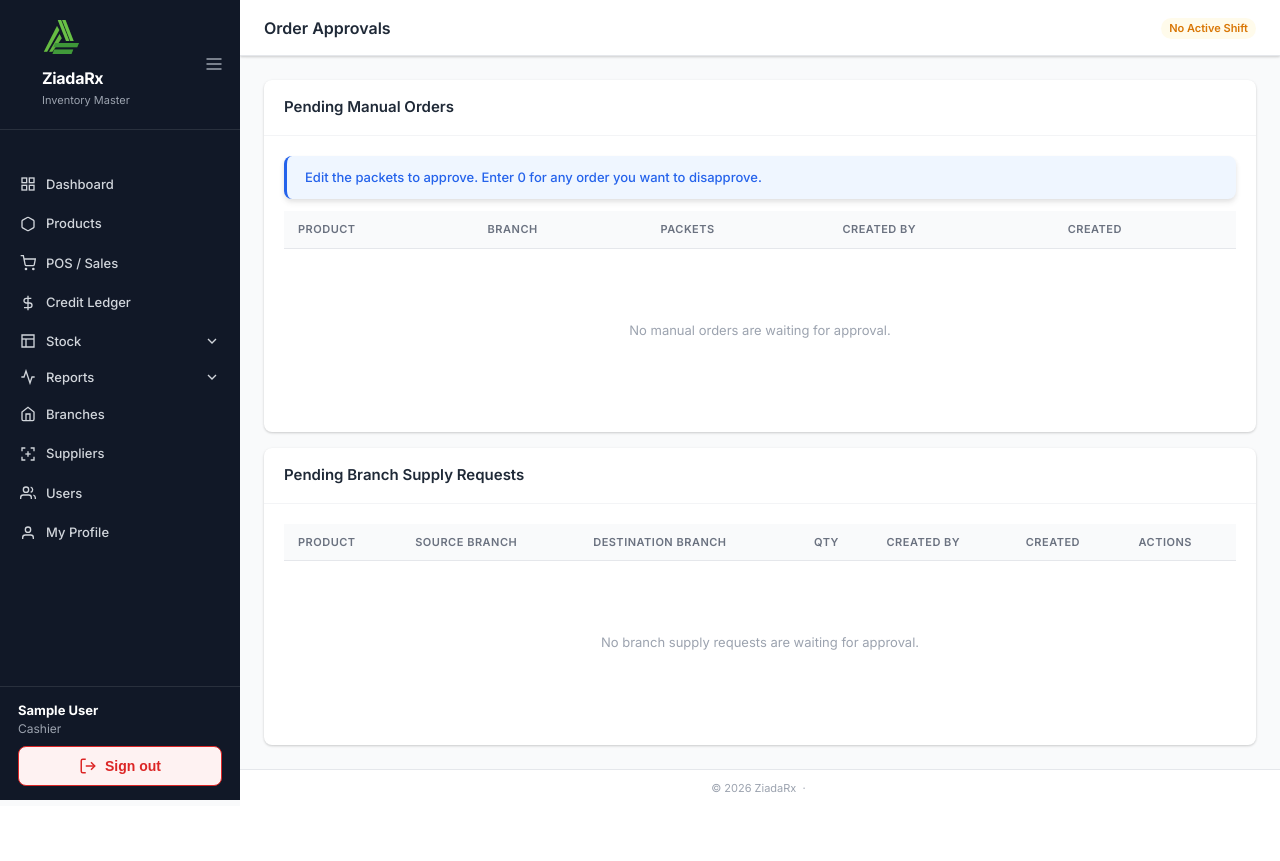
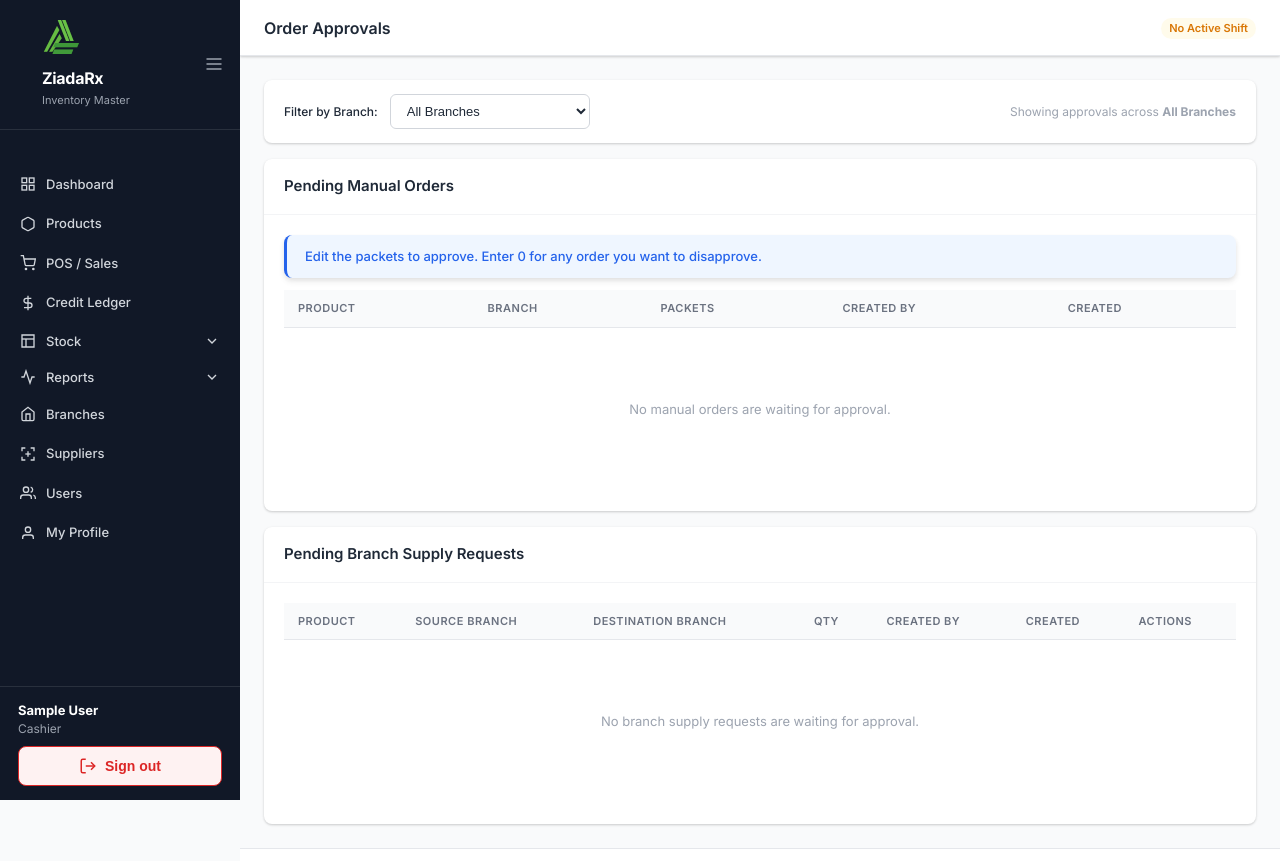
Before and after one commit to Ndolo7/Pharmtech-POS, a Django app: page /products/order/approvals/ in a window 1280 px wide. Shown: the top 861 px of the page. Before the commit the page ends 800 px from the top, so only its background shows below. Run offline with Django 4.2, Linux system fonts and the light colour scheme; the visitor is signed in with stand-in values (Sample User, id 1); data comes from the database, SQL or seed files in the repository; data that the repository does not hold is empty; parts of the project's set-up code (start-up, migrations or seed data) failed here and were passed over; some libraries are stand-ins or nearby versions.

Commit message:
feat: implement branch-based filtering for order approvals and fix branch manager display logic

```diff
--- a/products/views.py
+++ b/products/views.py
@@ -591,8 +591,7 @@ def manual_order_create_view(request):
         active_branch_scope = list(Branch.objects.filter(is_active=True))
         now_local = timezone.localtime(timezone.now())
         internal_supply_lines = []
-        product_branch_requirements = defaultdict(lambda: defaultdict(int))
-        product_packet_totals = defaultdict(int)
+        external_order_lines = []
 
         for (product_id, branch_id), requested_packets in grouped_lines.items():
             product = product_map[product_id]
@@ -602,8 +601,7 @@ def manual_order_create_view(request):
                 internal_supply_lines.append((product, source_branch, branch, requested_packets))
                 continue
 
-            product_branch_requirements[product_id][branch.name] += requested_packets
-            product_packet_totals[product_id] += requested_packets
+            external_order_lines.append((product, branch, requested_packets))
 
         reorder_ids = set()
         internal_supply_count = 0
@@ -631,24 +629,27 @@ def manual_order_create_view(request):
                     branch_requests_to_notify.append(branch_request)
                 internal_supply_count += 1
 
-            for product_id, packets in product_packet_totals.items():
-                product = product_map[product_id]
-                branch_requirements = dict(product_branch_requirements[product_id])
+            for product, branch, packets in external_order_lines:
+                branch_requirements = {branch.name: packets}
                 current_stock = product.current_stock()
-                existing = (
-                    AutoReorderRequest.objects.select_for_update()
-                    .filter(product=product, origin=AutoReorderRequest.ORIGIN_MANUAL, status=AutoReorderRequest.STATUS_OPEN)
-                    .order_by("-created_at")
-                    .first()
+                existing_candidates = AutoReorderRequest.objects.select_for_update().filter(
+                    product=product,
+                    origin=AutoReorderRequest.ORIGIN_MANUAL,
+                    status=AutoReorderRequest.STATUS_OPEN,
                 )
+                existing = None
+                for candidate in existing_candidates:
+                    reqs = candidate.branch_requirements or {}
+                    if isinstance(reqs, dict) and branch.name in reqs:
+                        existing = candidate
+                        break
 
                 if existing:
                     existing_branch_requirements = existing.branch_requirements or {}
                     if not isinstance(existing_branch_requirements, dict):
                         existing_branch_requirements = {}
                     merged_branch_requirements = dict(existing_branch_requirements)
-                    for branch_name, branch_packets in branch_requirements.items():
-                        merged_branch_requirements[branch_name] = _to_non_negative_int(merged_branch_requirements.get(branch_name, 0)) + _to_non_negative_int(branch_packets)
+                    merged_branch_requirements[branch.name] = _to_non_negative_int(merged_branch_requirements.get(branch.name, 0)) + packets
 
                     existing.requested_quantity = _to_non_negative_int(existing.requested_quantity) + packets
                     existing.remaining_quantity = _to_non_negative_int(existing.remaining_quantity) + packets
@@ -793,12 +794,42 @@ def manual_order_create_view(request):
     })
 
 
+def _redirect_to_order_approvals(request):
+    branch_id = (
+        request.POST.get("branch_id")
+        or request.GET.get("branch_id")
+        or request.POST.get("branch")
+        or request.GET.get("branch")
+        or ""
+    ).strip()
+    url = reverse("order-approvals")
+    if branch_id:
+        url = f"{url}?branch={branch_id}"
+    return redirect(url)
+
+
 @login_required
 def manual_order_approval_list_view(request):
     if not request.user.can_approve_manual_orders():
         return HttpResponseForbidden("Permission denied.")
 
-    pending_manual_orders = (
+    selected_branch_id = (
+        request.GET.get("branch")
+        or request.GET.get("branch_id")
+        or request.POST.get("branch_id")
+        or request.POST.get("branch")
+        or ""
+    ).strip()
+
+    all_branches = list(Branch.objects.filter(is_active=True).order_by("name"))
+    selected_branch = None
+    if selected_branch_id:
+        for b in all_branches:
+            if str(b.id) == selected_branch_id:
+                selected_branch = b
+                break
+
+    pending_manual_orders = list(
         AutoReorderRequest.objects.filter(
             origin=AutoReorderRequest.ORIGIN_MANUAL,
             approval_status=AutoReorderRequest.APPROVAL_PENDING,
@@ -806,11 +837,23 @@ def manual_order_approval_list_view(request):
         .select_related("product", "created_by", "approved_by")
         .order_by("-created_at")
     )
-    pending_branch_supply_requests = (
-        BranchSupplyRequest.objects.filter(status=BranchSupplyRequest.STATUS_PENDING)
-        .select_related("product", "source_branch", "destination_branch", "created_by")
-        .order_by("-created_at")
-    )
+    pending_branch_supply_requests = BranchSupplyRequest.objects.filter(status=BranchSupplyRequest.STATUS_PENDING).select_related(
+        "product", "source_branch", "destination_branch", "created_by"
+    ).order_by("-created_at")
+
+    if selected_branch:
+        filtered_orders = []
+        for order in pending_manual_orders:
+            reqs = order.branch_requirements or {}
+            if isinstance(reqs, dict) and selected_branch.name in reqs:
+                filtered_orders.append(order)
+            elif not reqs and order.created_by and order.created_by.branch_id == selected_branch.id:
+                filtered_orders.append(order)
+        pending_manual_orders = filtered_orders
+
+        pending_branch_supply_requests = pending_branch_supply_requests.filter(
+            Q(destination_branch=selected_branch) | Q(source_branch=selected_branch)
+        )
 
     return render(
         request,
@@ -818,6 +861,9 @@ def manual_order_approval_list_view(request):
         {
             "pending_manual_orders": pending_manual_orders,
             "pending_branch_supply_requests": pending_branch_supply_requests,
+            "all_branches": all_branches,
+            "selected_branch": selected_branch,
+            "selected_branch_id": selected_branch_id if selected_branch else "",
         },
     )
 
@@ -856,17 +902,17 @@ def manual_order_bulk_approval_view(request):
     order_ids = request.POST.getlist("order_ids[]")
     if not order_ids:
         messages.info(request, "No manual orders were selected for approval.")
-        return redirect("order-approvals")
+        return _redirect_to_order_approvals(request)
 
     try:
         parsed_order_ids = sorted({int(order_id) for order_id in order_ids if str(order_id).strip()})
     except (TypeError, ValueError):
         messages.error(request, "Invalid manual order selection.")
-        return redirect("order-approvals")
+        return _redirect_to_order_approvals(request)
 
     if not parsed_order_ids:
         messages.info(request, "No manual orders were selected for approval.")
-        return redirect("order-approvals")
+        return _redirect_to_order_approvals(request)
 
     requested_quantities = {}
     for order_id in parsed_order_ids:
@@ -875,11 +921,11 @@ def manual_order_bulk_approval_view(request):
             quantity = int(raw_quantity)
         except (TypeError, ValueError):
             messages.error(request, "Enter a valid whole-number quantity for every manual order.")
-            return redirect("order-approvals")
+            return _redirect_to_order_approvals(request)
 
         if quantity < 0:
             messages.error(request, "Manual order quantities cannot be negative.")
-            return redirect("order-approvals")
+            return _redirect_to_order_approvals(request)
         requested_quantities[order_id] = quantity
 
     now = timezone.now()
@@ -958,7 +1004,7 @@ def manual_order_bulk_approval_view(request):
         )
     else:
         messages.info(request, "No pending manual orders were available to approve.")
-    return redirect("order-approvals")
+    return _redirect_to_order_approvals(request)
 
 
 @login_required
@@ -974,7 +1020,7 @@ def manual_order_approval_action_view(request, pk):
     )
     if order.approval_status != AutoReorderRequest.APPROVAL_PENDING:
         messages.info(request, "That manual order has already been processed.")
-        return redirect("order-approvals")
+        return _redirect_to_order_approvals(request)
 
     action = (request.POST.get("action") or "").strip().lower()
     now = timezone.now()
@@ -995,7 +1041,7 @@ def manual_order_approval_action_view(request, pk):
         messages.success(request, f"Manual order for {order.product.name} rejected.")
     else:
         messages.error(request, "Invalid approval action.")
-    return redirect("order-approvals")
+    return _redirect_to_order_approvals(request)
 
 
 @login_required
@@ -1010,7 +1056,7 @@ def branch_supply_request_action_view(request, pk):
     )
     if branch_request.status != BranchSupplyRequest.STATUS_PENDING:
         messages.info(request, "That branch supply request has already been processed.")
-        return redirect("order-approvals")
+        return _redirect_to_order_approvals(request)
 
     action = (request.POST.get("action") or "").strip().lower()
     if action == "approve":
@@ -1029,7 +1075,7 @@ def branch_supply_request_action_view(request, pk):
         messages.success(request, f"Branch supply request for {branch_request.product.name} rejected.")
     else:
         messages.error(request, "Invalid approval action.")
-    return redirect("order-approvals")
+    return _redirect_to_order_approvals(request)
 
 
 def _can_manage_catalog(user):
--- a/templates/branches/partials/_branch_table.html
+++ b/templates/branches/partials/_branch_table.html
@@ -18,7 +18,7 @@
         </td>
         <td>{{ branch.code }}</td>
         <td>{{ branch.phone_number }}</td>
-        <td>{{ branch.manager.get_full_name|default:branch.manager.username|default:'-' }}</td>
+        <td>{% if branch.manager %}{{ branch.manager.get_full_name|default:branch.manager.username }}{% else %}-{% endif %}</td>
         <td>
           {% if branch.is_active %}
           <span class="badge badge-success">Active</span>
--- a/templates/products/order_approvals.html
+++ b/templates/products/order_approvals.html
@@ -4,10 +4,35 @@
 
 {% block content %}
 <div class="card mb-4">
-  <div class="card-header"><h2>Pending Manual Orders</h2></div>
+  <div class="card-body flex items-center justify-between gap-4 flex-wrap" style="padding: 14px 20px;">
+    <form method="get" action="{% url 'order-approvals' %}" class="flex items-center gap-3">
+      <label for="branch-filter-select" class="font-medium text-sm text-gray-700" style="white-space:nowrap;">Filter by Branch:</label>
+      <select id="branch-filter-select" name="branch" class="form-input" style="width: auto; min-width: 200px;" onchange="this.form.submit()">
+        <option value="" {% if not selected_branch_id %}selected{% endif %}>All Branches</option>
+        {% for b in all_branches %}
+          <option value="{{ b.id }}" {% if selected_branch_id == b.id|stringformat:"s" %}selected{% endif %}>{{ b.name }}</option>
+        {% endfor %}
+      </select>
+    </form>
+    {% if selected_branch %}
+      <div class="badge badge-primary text-sm">Showing approvals for: <strong>{{ selected_branch.name }}</strong></div>
+    {% else %}
+      <div class="text-sm text-muted">Showing approvals across <strong>All Branches</strong></div>
+    {% endif %}
+  </div>
+</div>
+
+<div class="card mb-4">
+  <div class="card-header flex items-center justify-between">
+    <h2>Pending Manual Orders</h2>
+    {% if selected_branch %}
+      <span class="badge badge-primary">{{ selected_branch.name }}</span>
+    {% endif %}
+  </div>
   <div class="card-body">
     <form method="post" action="{% url 'manual-order-bulk-approval' %}">
       {% csrf_token %}
+      <input type="hidden" name="branch_id" value="{{ selected_branch_id }}">
       <div class="message message-info" style="margin-bottom:12px;max-width:none">
         Edit the packets to approve. Enter 0 for any order you want to disapprove.
       </div>
@@ -28,7 +53,7 @@
               <td class="font-medium">{{ order.product.name }}</td>
               <td>
                 {% for branch_name, qty in order.branch_requirements.items %}
-                  <div>{{ branch_name }}: {{ qty }} packet(s)</div>
+                  <div><span class="badge badge-secondary">{{ branch_name }}: {{ qty }} packet(s)</span></div>
                 {% empty %}
                   <span class="text-muted">-</span>
                 {% endfor %}
@@ -51,7 +76,7 @@
             </tr>
             {% empty %}
             <tr>
-              <td colspan="5"><div class="empty-state">No manual orders are waiting for approval.</div></td>
+              <td colspan="5"><div class="empty-state">No manual orders are waiting for approval{% if selected_branch %} for {{ selected_branch.name }}{% endif %}.</div></td>
             </tr>
             {% endfor %}
           </tbody>
@@ -67,7 +92,12 @@
 </div>
 
 <div class="card">
-  <div class="card-header"><h2>Pending Branch Supply Requests</h2></div>
+  <div class="card-header flex items-center justify-between">
+    <h2>Pending Branch Supply Requests</h2>
+    {% if selected_branch %}
+      <span class="badge badge-primary">{{ selected_branch.name }}</span>
+    {% endif %}
+  </div>
   <div class="card-body">
     <div class="table-wrap">
       <table>
@@ -94,6 +124,7 @@
             <td>
               <form method="post" action="{% url 'branch-supply-request-action' req.id %}" class="flex gap-2">
                 {% csrf_token %}
+                <input type="hidden" name="branch_id" value="{{ selected_branch_id }}">
                 <button type="submit" name="action" value="approve" class="btn btn-sm btn-primary">Approve</button>
                 <button type="submit" name="action" value="reject" class="btn btn-sm btn-danger">Reject</button>
               </form>
@@ -101,7 +132,7 @@
           </tr>
           {% empty %}
           <tr>
-            <td colspan="7"><div class="empty-state">No branch supply requests are waiting for approval.</div></td>
+            <td colspan="7"><div class="empty-state">No branch supply requests are waiting for approval{% if selected_branch %} for {{ selected_branch.name }}{% endif %}.</div></td>
           </tr>
           {% endfor %}
         </tbody>
```
Also changed, not shown: products/tests.py (+96 -4 lines).
